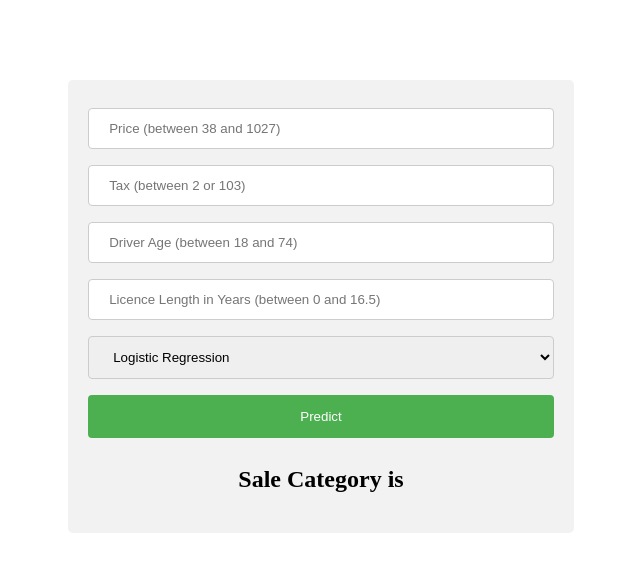
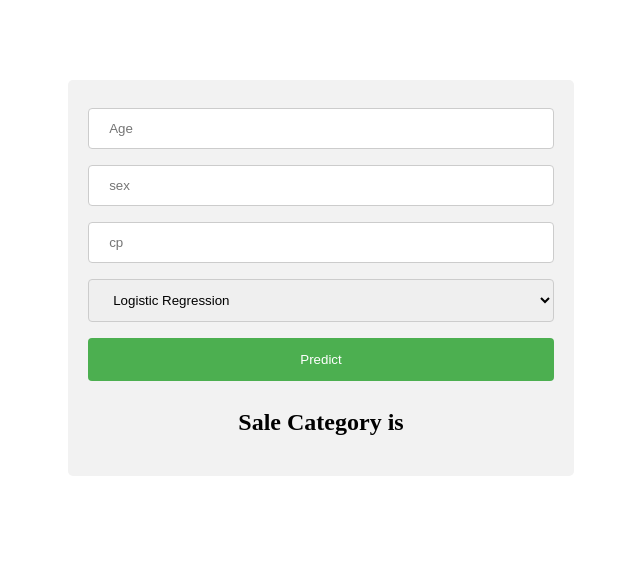
Before and after one commit to monali0802/testproject, a Flask app: page / in a window 1280 px wide. Shown: the top 572 px of the page, without its empty margins (319-959 px from the left). Run offline with Flask 2, Linux system fonts and the light colour scheme; parts of the project's set-up code (start-up, migrations or seed data) failed here and were passed over.

Commit message:
change as per heart dieases

```diff
--- a/app.py
+++ b/app.py
@@ -16,8 +16,8 @@ with open('Models/svm_clf_model.pkl', 'rb') as f:
     svm_model = pickle.load(f)
 
 
-def get_predictions(price, Tax, Driver_Age, Licence_Length_Years, req_model):
-    mylist = [Driver_Age, Tax, price, Licence_Length_Years]
+def get_predictions(age, sex, cp, req_model):
+    mylist = [age, sex, cp]
     mylist = [float(i) for i in mylist]
     vals = [mylist]
 
@@ -47,13 +47,12 @@ def homepage():
 @app.route('/', methods=['POST', 'GET'])
 def my_form_post():
     if request.method == 'POST':
-        price = request.form['price']
-        Tax = request.form['Tax']
-        Driver_Age = request.form['Driver_Age']
-        Licence_Length_Years = request.form['Licence_Length_Years']
+        age = request.form['age']
+        sex = request.form['sex']
+        cp = request.form['cp']
         req_model = request.form['req_model']
 
-        target = get_predictions(price, Tax, Driver_Age, Licence_Length_Years, req_model)
+        target = get_predictions(age, sex, cp, req_model)
 
         if target==1:
             sale_making = 'Customer is likely to buy the insurance'
--- a/templates/home.html
+++ b/templates/home.html
@@ -45,17 +45,14 @@ div {
 
   <form method="POST">
   <form action="/action_page.php">
-    <label for="price"></label>
-    <input type="number" id="price" name="price" placeholder="Price (between 38 and 1027)" min="38" max="1027" step="0.1" required size="35">
+    <label for="age"></label>
+    <input type="number" id="age" name="age" placeholder="Age" min="18" max="1027" step="0.1" required size="35">
 
-    <label for="Tax"></label>
-    <input type="number" id="Tax" name="Tax" placeholder="Tax (between 2 or 103)" min="2" max="103" step="0.1" required size="35">
+    <label for="sex"></label>
+    <input type="number" id="sex" name="sex" placeholder="sex" max="103" step="0.1" required size="35">
 
-    <label for="Driver_Age"></label>
-    <input type="number" id="Driver_Age" name="Driver_Age" placeholder="Driver Age (between 18 and 74)" min="18" max="74" required>
-
-    <label for="Licence_Length_Years"></label>
-    <input type="number" id="Licence_Length_Years" name="Licence_Length_Years" placeholder="Licence Length in Years (between 0 and 16.5)" min="-0.3" max="16.5" step="0.1" required>
+    <label for="cp"></label>
+    <input type="number" id="cp" name="cp" placeholder="cp" max="74" required>
 
     <select name="req_model">
     <option value="Logistic">Logistic Regression</option>
```
Also changed, not shown: 2 other files.
